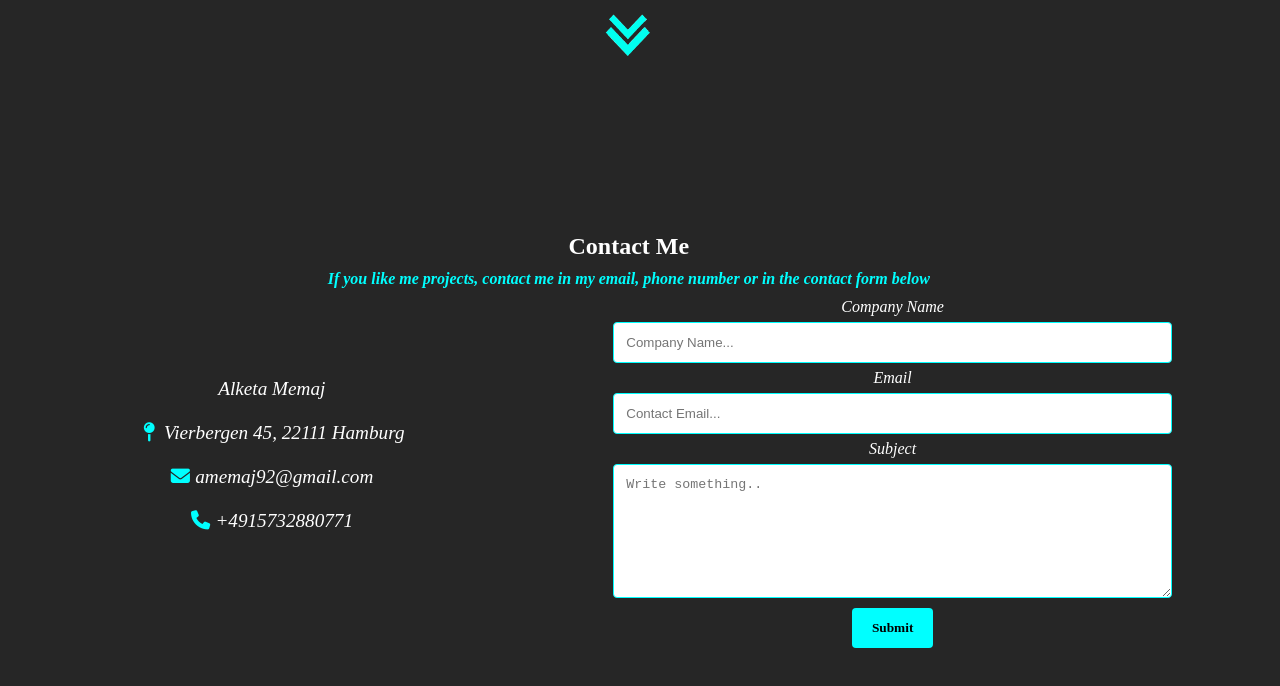
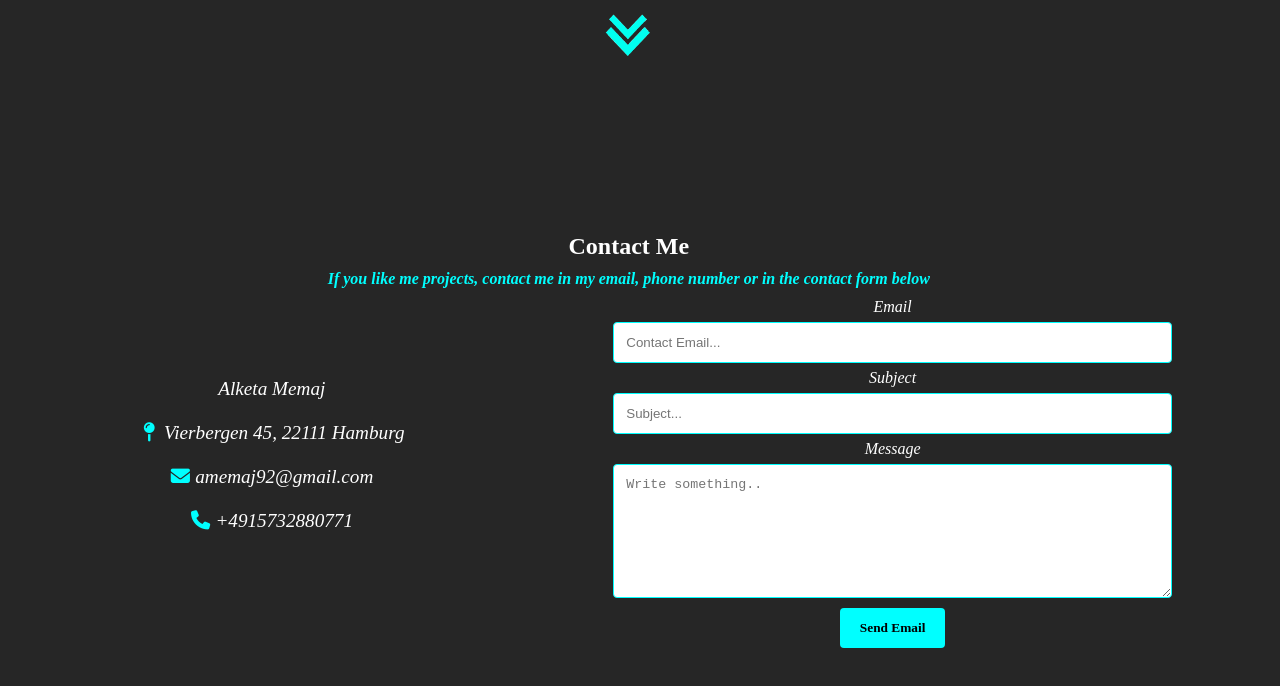
Before and after one commit to memajal/Portofolio_Website, a plain HTML site: page index.html in a window 1280 px wide. Shown: the part 2722-3408 px from the top of the page. Drawn offline with Linux system fonts and the light colour scheme; a web font is replaced by a local one.

Commit message:
Adding the smtp library to send emails and adding the send email function to send the email when the user click Send Email button

```diff
--- a/index.html
+++ b/index.html
@@ -30,6 +30,7 @@
     <!-- add the icon library-->
     <script src="https://kit.fontawesome.com/b2064e6a7e.js" crossorigin="anonymous"></script>
 
+    <!-- include SMTP Javascript library to send Emails-->
     <script src="https://smtpjs.com/v3/smtp.js"></script>
 
     <style>
@@ -271,33 +272,46 @@
                 </div>
 
                 <form id="contact_me_form" method="post">
-                    <label id="co_name_label">Company Name</label>
 
-                    <input type="text" id="co_name" name="co_name" placeholder="Company Name..."  required />
+                    <label id="email_label">Email</label>
+                    <input type="text" id="email" name="email" placeholder="Contact Email..." required />
 
 
+                    <label id="co_name_label">Subject</label>
+                    <input type="text" id="subject" name="subject" placeholder="Subject..." required />
 
-                    <label id="email_label">Email</label>
-                    <input type="text" id="email" name="email" placeholder="Contact Email..."  required />
+                    <label id="subject_label">Message</label>
+                    <textarea id="subject" name="subject" placeholder="Write something.." required></textarea>
 
-                    <label id="subject_label">Subject</label>
-
-
-                    <textarea id="subject" name="subject" placeholder="Write something.." required></textarea>
-                    <input id="submit" type="submit" value="Submit" onclick="sendMail()"/>
+                    <input id="submit" type="submit" value="Send Email" onclick="sendEmail()" />
 
                 </form>
-
 
             </div>
         </div>
 
     </main>
 
+
+
     <script>
         // when the user clickes the mobile nav, it takes the class open added to css
         function openNav() {
             document.getElementById("mobile_nav").classList.toggle("open");
+        }
+
+        function sendEmail() {
+            Email.send({
+                Host: "smtp.gmail.com",
+                Username: "amemaj92@gmail.com",
+                Password: "mikimouse123",
+                To: 'amemaj92@gmail.com',
+                From: document.getElementById("email").value,
+                Subject: document.getElementById("subject").value,
+                Body: document.getElementById("subject").value,
+            }).then(
+                message => alert("mail sent successfully")
+            );
         }
 
 
```
